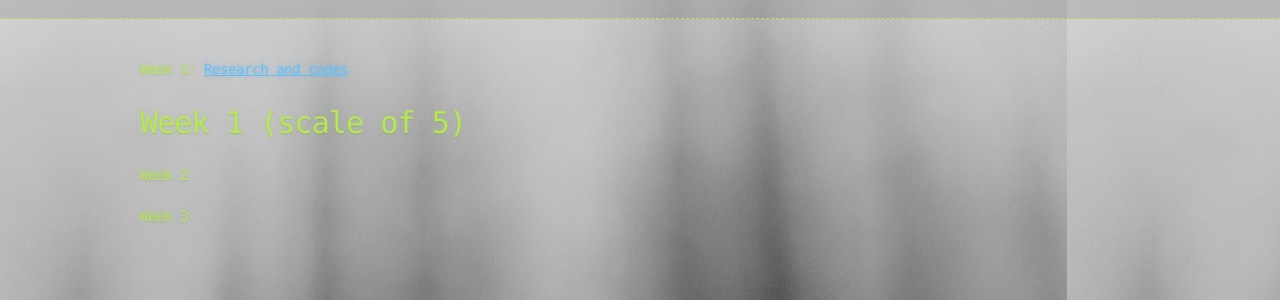
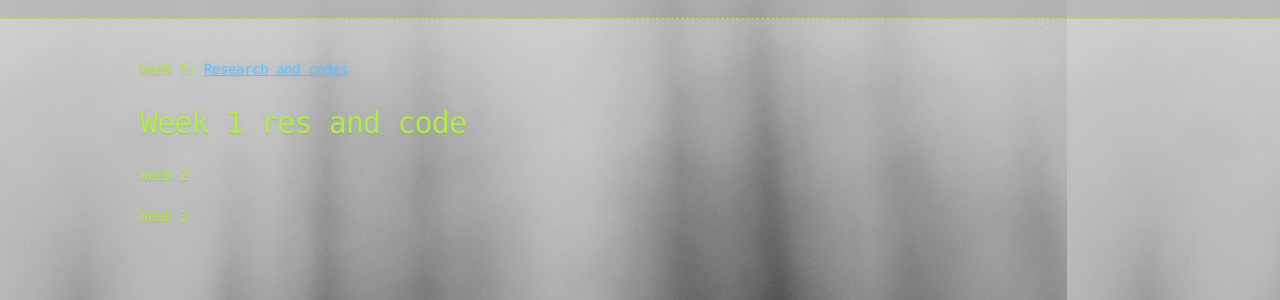
Before and after one commit to Videars/Statistics, a Jekyll site: the page built from index.md, in a window 1280 px wide. Shown: the part 174-474 px from the top of the page. Built offline with Jekyll 4.4.1, drawn with Linux system fonts in a browser that asks for light colours; our own code applies the rules of GitHub Pages for plain Markdown files.

Commit message:
Update index.md

```diff
--- a/index.md
+++ b/index.md
@@ -1,5 +1,7 @@
 #### Week 1: [Research and codes](https://github.com/Videars/Statistics/blob/main/Week1/Research.md)
-<h1> Week 1 <span>(scale of 5)</span></h1>
+
+<h1> Week 1 <span> res and code </span></h1>
+
 #### Week 2
 
 
```
